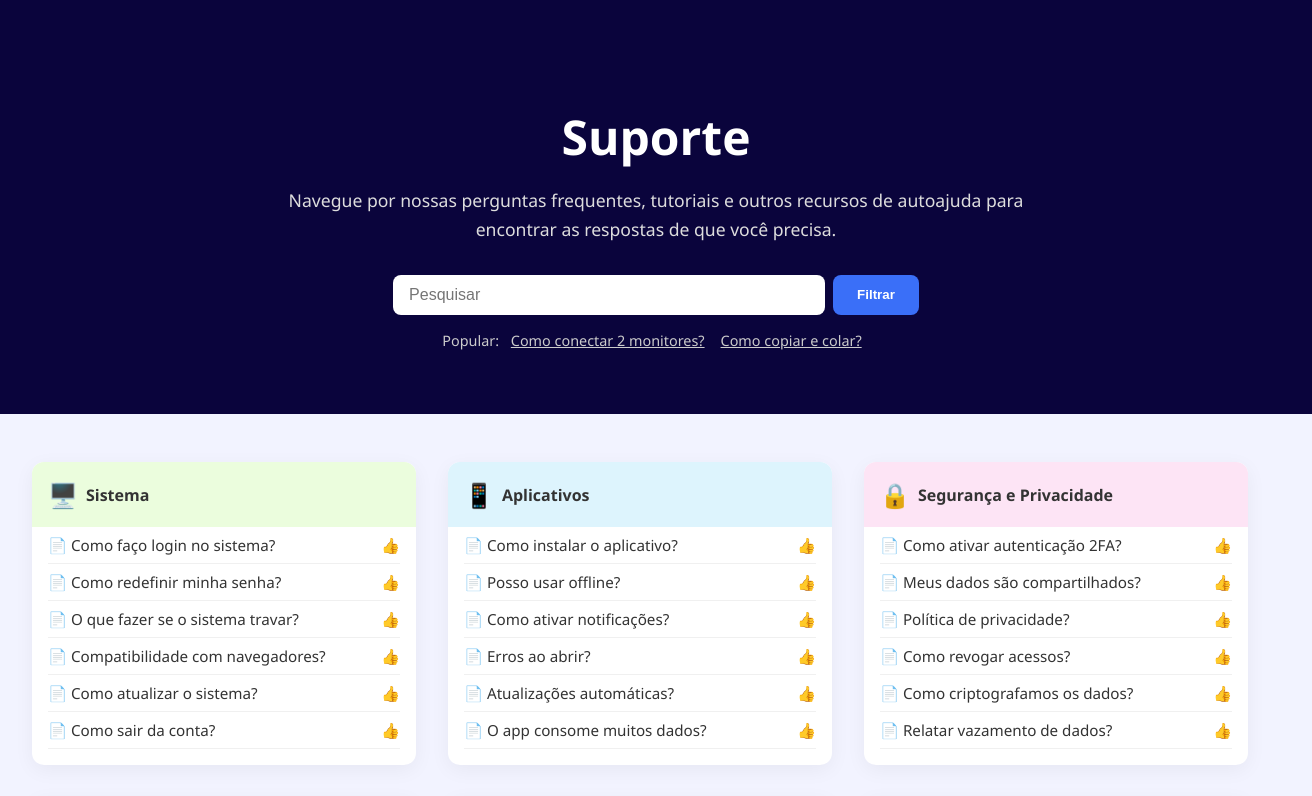
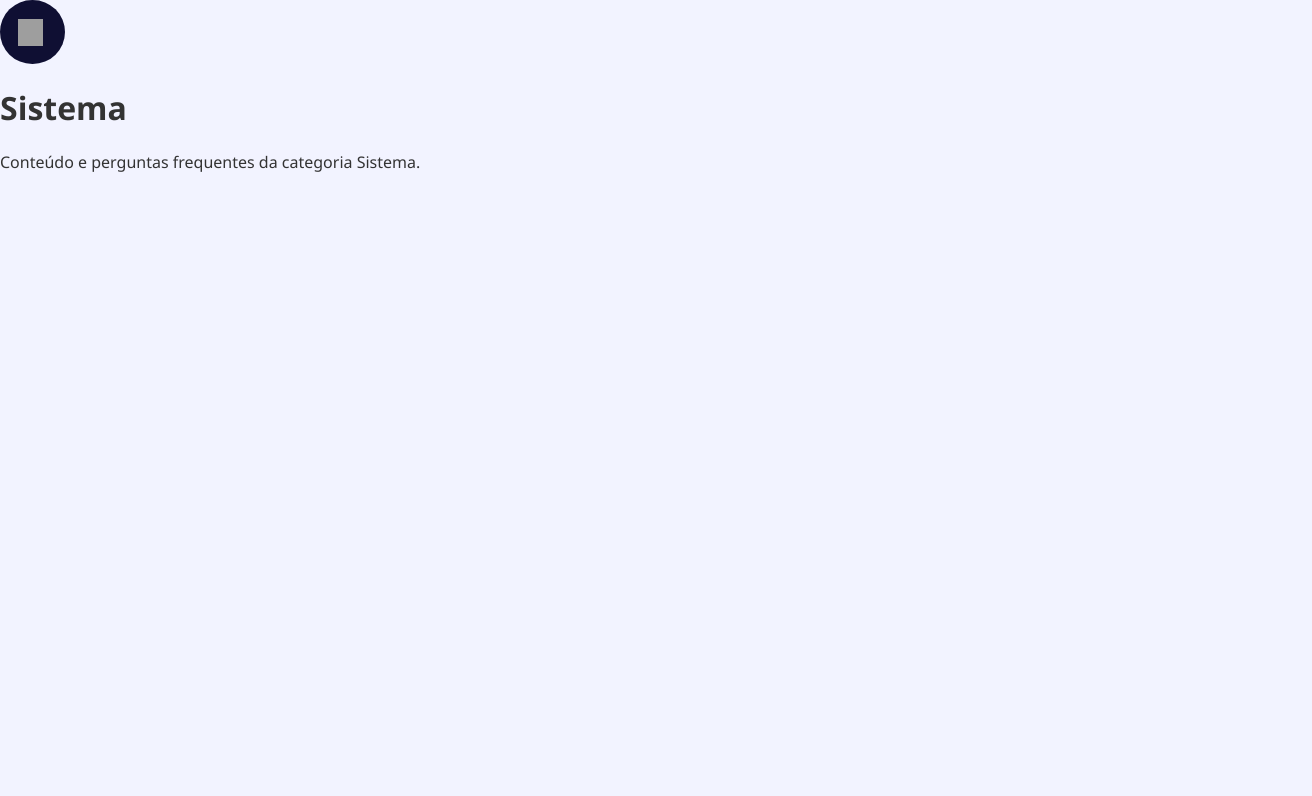
Before and after one commit to xofia02/FAQ_Front-End, a React (Vite) app: page /sistema in a window 1280 px wide. Shown: the top 796 px of the page, 1312 px wide, since content can reach past the window. Built offline with nearby package versions, Linux system fonts and the light colour scheme; grey boxes are pictures that could not be loaded.

Commit message:
adicao das rotas para cada categoria e adicao da setavolta em cada categoria para voltar para home

```diff
--- a/src/Pages/Filtragem/aplicativos/Aplicativos.css
+++ b/src/Pages/Filtragem/aplicativos/Aplicativos.css
@@ -0,0 +1,38 @@
+.filtragem {
+  background-color: #eeeeff;
+  display: flex;
+  flex-direction: row;
+  justify-content: center;
+  width: 100%;
+}
+
+.filtragem .div-2 {
+  background-color: #eeeeff;
+  height: 1383px;
+  position: relative;
+  width: 1440px;
+}
+
+.filtragem .hot-bar {
+  height: 136px;
+  left: 0;
+  overflow: hidden;
+  position: absolute;
+  top: 0;
+  width: 1440px;
+}
+
+.filtragem .rectangle-2 {
+  background: linear-gradient(
+    180deg,
+    rgba(15, 15, 51, 1) 0%,
+    rgba(5, 5, 23, 1) 100%
+  );
+  height: 577px;
+}
+
+.filtragem .setavolta-instance {
+  left: 60px !important;
+  position: absolute !important;
+  top: 180px !important;
+}
--- a/src/Pages/Filtragem/aplicativos/Aplicativos.jsx
+++ b/src/Pages/Filtragem/aplicativos/Aplicativos.jsx
@@ -0,0 +1,15 @@
+import './Aplicativos.css';
+import { Setavolta } from "../../../components/Setavolta";
+
+function Aplicativos() {
+  return (
+    <div className="categoria-page">
+      <Setavolta /> {/* Componente de seta para voltar */}
+
+      <h1>Categoria: Aplicativos</h1>
+      {/* aqui você pode exibir os dados reais */}
+    </div>
+  );
+}
+
+export default Aplicativos;
--- a/src/Pages/Filtragem/configuracoes/Configuracoes.jsx
+++ b/src/Pages/Filtragem/configuracoes/Configuracoes.jsx
@@ -0,0 +1,17 @@
+import React from 'react';
+import './Configuracoes.css';
+import { Setavolta } from "../../../components/Setavolta";
+
+
+function Configuracoes() {
+  return (
+    <div className="configuracoes-page">
+    <Setavolta /> {/* Componente de seta para voltar */}
+
+      <h1>Configurações</h1>
+      <p>Conteúdo e perguntas frequentes da categoria Configurações.</p>
+    </div>
+  );
+}
+
+export default Configuracoes;
--- a/src/Pages/Filtragem/email/Email.jsx
+++ b/src/Pages/Filtragem/email/Email.jsx
@@ -0,0 +1,16 @@
+import React from 'react';
+import './Email.css';
+import { Setavolta } from "../../../components/Setavolta";
+
+function Email() {
+  return (
+    <div className="email-page">
+    <Setavolta /> {/* Componente de seta para voltar */}
+
+      <h1>Email</h1>
+      <p>Conteúdo e perguntas frequentes da categoria Email.</p>
+    </div>
+  );
+}
+
+export default Email;
--- a/src/Pages/Filtragem/produtos/Produtos.jsx
+++ b/src/Pages/Filtragem/produtos/Produtos.jsx
@@ -0,0 +1,16 @@
+import React from 'react';
+import './Produtos.css';
+import { Setavolta } from "../../../components/Setavolta";
+
+function Produtos() {
+  return (
+    <div className="produtos-page">
+    <Setavolta /> {/* Componente de seta para voltar */}
+
+      <h1>Produtos</h1>
+      <p>Conteúdo e perguntas frequentes da categoria Produtos.</p>
+    </div>
+  );
+}
+
+export default Produtos;
--- a/src/Pages/Filtragem/seguranca/Seguranca.jsx
+++ b/src/Pages/Filtragem/seguranca/Seguranca.jsx
@@ -0,0 +1,16 @@
+import React from 'react';
+import './Seguranca.css';
+import { Setavolta } from "../../../components/Setavolta";
+
+function Seguranca() {
+  return (
+    <div className="seguranca-page">
+    <Setavolta /> {/* Componente de seta para voltar */}
+
+      <h1>Segurança e Privacidade</h1>
+      <p>Conteúdo da categoria Segurança.</p>
+    </div>
+  );
+}
+
+export default Seguranca;
--- a/src/Pages/Filtragem/sistema/Sistema.jsx
+++ b/src/Pages/Filtragem/sistema/Sistema.jsx
@@ -0,0 +1,15 @@
+import React from 'react';
+import './Sistema.css';
+import { Setavolta } from "../../../components/Setavolta";
+function Sistema() {
+  return (
+    <div className="sistema-page">
+    <Setavolta /> {/* Componente de seta para voltar */}
+
+      <h1>Sistema</h1>
+      <p>Conteúdo e perguntas frequentes da categoria Sistema.</p>
+    </div>
+  );
+}
+
+export default Sistema;
--- a/src/Pages/Home/Home.jsx
+++ b/src/Pages/Home/Home.jsx
@@ -1,5 +1,7 @@
 import { useState } from 'react';
+import { useNavigate } from 'react-router-dom';
 import './Style.css';
+
 
 function Pergunta({ pergunta, resposta }) {
   const [visivel, setVisivel] = useState(false);
@@ -12,6 +14,7 @@ function Pergunta({ pergunta, resposta }) {
 }
 
 function Home() {
+    const navigate = useNavigate();
   const categorias = [
     {
       nome: 'Sistema',
@@ -93,6 +96,13 @@ function Home() {
     },
   ];
 
+  const slugify = (str) =>
+    str
+      .normalize("NFD")
+      .replace(/[\u0300-\u036f]/g, "")
+      .toLowerCase()
+      .replace(/\s+/g, '-');
+
   return (
     <div className="home-page">
       <section className="hero">
@@ -116,8 +126,12 @@ function Home() {
 
       <section className="faq-grid">
   {categorias.map((cat, index) => (
-          <div className="faq-card" key={index}>
-            <div className="faq-header" style={{ backgroundColor: cat.cor }}>
+    <div className="faq-card" key={index} style={{ cursor: 'default' }}>
+      <div
+        className="faq-header"
+        style={{ backgroundColor: cat.cor, cursor: 'pointer' }}
+        onClick={() => navigate(`/${slugify(cat.nome)}`)}
+      >
         <span className="icon">{cat.icone}</span>
         <strong>{cat.nome}</strong>
       </div>
@@ -129,6 +143,7 @@ function Home() {
     </div>
   ))}
 </section>
+
     </div>
   );
 }
--- /dev/null
+++ b/src/components/Setavolta/Setavolta.jsx
@@ -0,0 +1,23 @@
+import React from "react";
+import { useNavigate } from "react-router-dom"; // 🚨 IMPORTANTE
+import "./style.css";
+
+export const Setavolta = ({ className }) => {
+  const navigate = useNavigate(); // 👈 Hook para navegação
+
+  return (
+    <div
+      className={`setavolta ${className}`}
+      onClick={() => navigate('/')} // Vai para a Home
+      style={{ cursor: 'pointer' }} // Mostrar que é clicável
+    >
+      <div className="polygon-wrapper">
+        <img
+          className="polygon"
+          alt="Voltar"
+          src="https://c.animaapp.com/PTejnPH4/img/polygon-1-1.svg"
+        />
+      </div>
+    </div>
+  );
+};
--- /dev/null
+++ b/src/components/Setavolta/Style.css
@@ -0,0 +1,19 @@
+.setavolta {
+  height: 65px;
+  width: 65px;
+}
+
+.setavolta .polygon-wrapper {
+  background-color: #0f0f33;
+  border-radius: 32.5px / 32.19px;
+  height: 64px;
+  position: relative;
+}
+
+.setavolta .polygon {
+  height: 27px;
+  left: 18px;
+  position: absolute;
+  top: 19px;
+  width: 25px;
+}
--- /dev/null
+++ b/src/components/Setavolta/index.js
@@ -0,0 +1 @@
+export { Setavolta } from "./Setavolta";
--- a/src/main.jsx
+++ b/src/main.jsx
@@ -1,9 +1,27 @@
-import { StrictMode } from 'react'
-import { createRoot } from 'react-dom/client'
-import Home from './Pages/Home/Home.jsx'
+import { StrictMode } from 'react';
+import { createRoot } from 'react-dom/client';
+import { BrowserRouter, Routes, Route } from 'react-router-dom';
+
+import Home from './Pages/Home/Home.jsx';
+import Aplicativos from './Pages/Filtragem/Aplicativos/Aplicativos.jsx';
+import Configuracoes from './Pages/Filtragem/Configuracoes/Configuracoes.jsx';
+import Email from './Pages/Filtragem/email/email.jsx';
+import Produtos from './Pages/Filtragem/produtos/Produtos.jsx';
+import Seguranca from './Pages/Filtragem/seguranca/Seguranca.jsx';
+import Sistema from './Pages/Filtragem/sistema/Sistema.jsx';
 
 createRoot(document.getElementById('root')).render(
   <StrictMode>
-    <Home />
-  </StrictMode>,
-)
+    <BrowserRouter>
+      <Routes>
+        <Route path="/" element={<Home />} />
+        <Route path="/aplicativos" element={<Aplicativos />} />
+       <Route path="/configuracoes" element={<Configuracoes />} />
+        <Route path="/email" element={<Email />} />
+        <Route path="/produtos" element={<Produtos />} />
+        <Route path="/seguranca-e-privacidade" element={<Seguranca />} />
+        <Route path="/sistema" element={<Sistema />} />
+      </Routes>
+    </BrowserRouter>
+  </StrictMode>
+);
```
Lines whose indentation alone changed are shown as unchanged.
